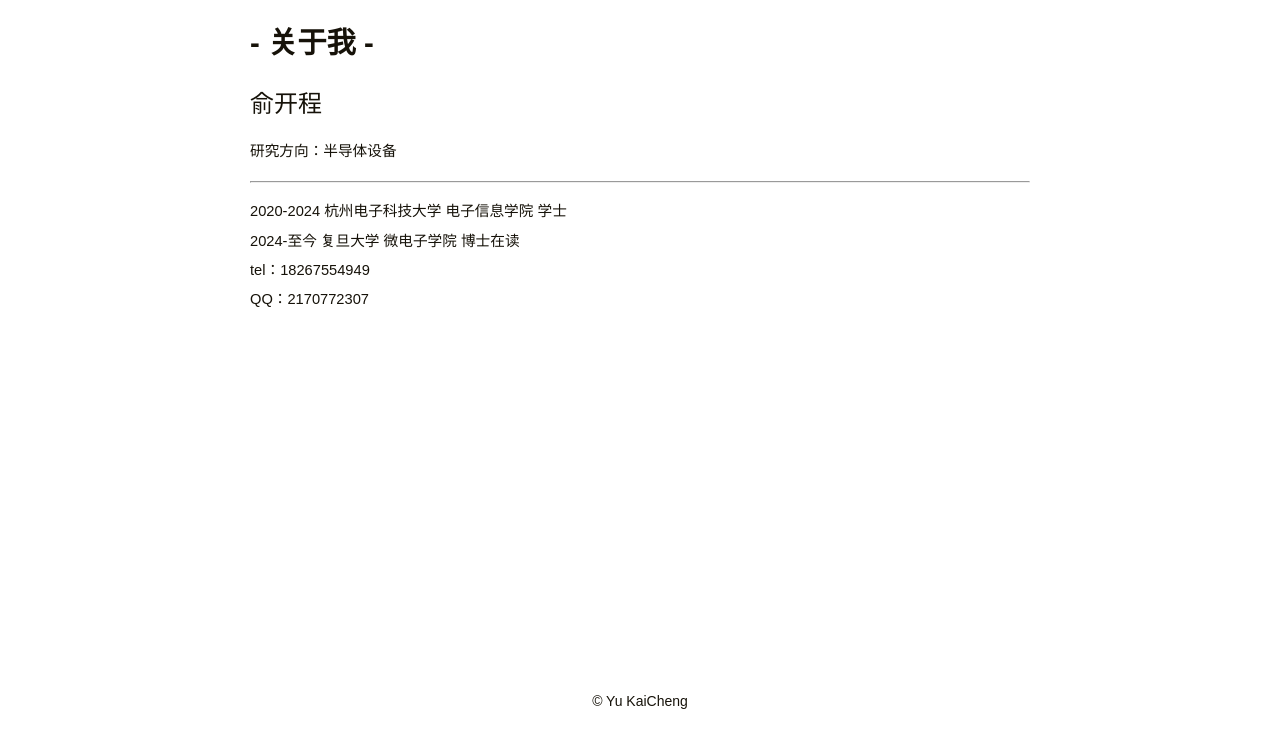
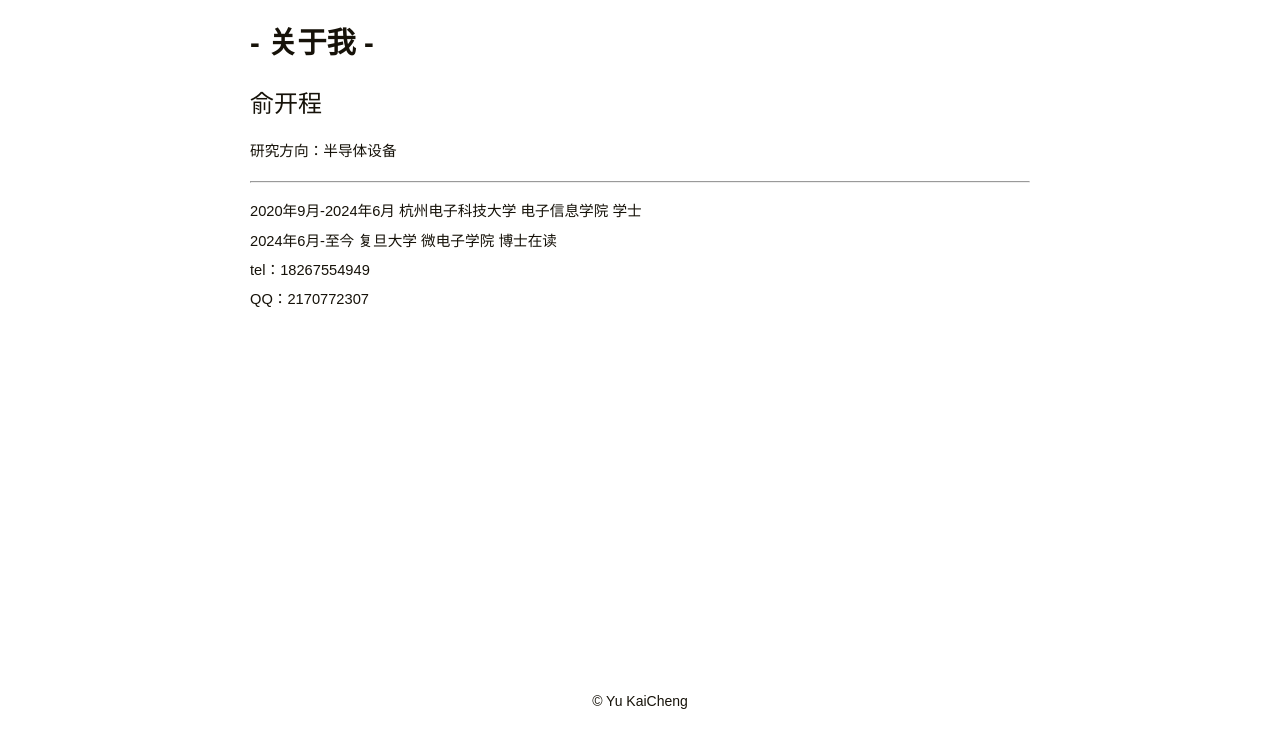
Before and after one commit to DEngYKC/DEngykc.github.io, a plain HTML site: page aboutme/index.html in a window 1280 px wide. Shown: the part 67-800 px from the top of the page. Drawn offline with Linux system fonts and the light colour scheme; a web font is replaced by a local one.

Commit message:
Site updated: 2023-12-20 00:34:38

```diff
--- a/aboutme/index.html
+++ b/aboutme/index.html
@@ -141,8 +141,8 @@
   <p></p>
   <hr>
   <p></p>
-  2020-2024 杭州电子科技大学 电子信息学院 学士
-  <br>2024-至今 复旦大学 微电子学院 博士在读
+  2020年9月-2024年6月 杭州电子科技大学 电子信息学院 学士
+  <br>2024年6月-至今  复旦大学 微电子学院 博士在读
   <br>tel：18267554949
   <br>QQ：2170772307
 
```
